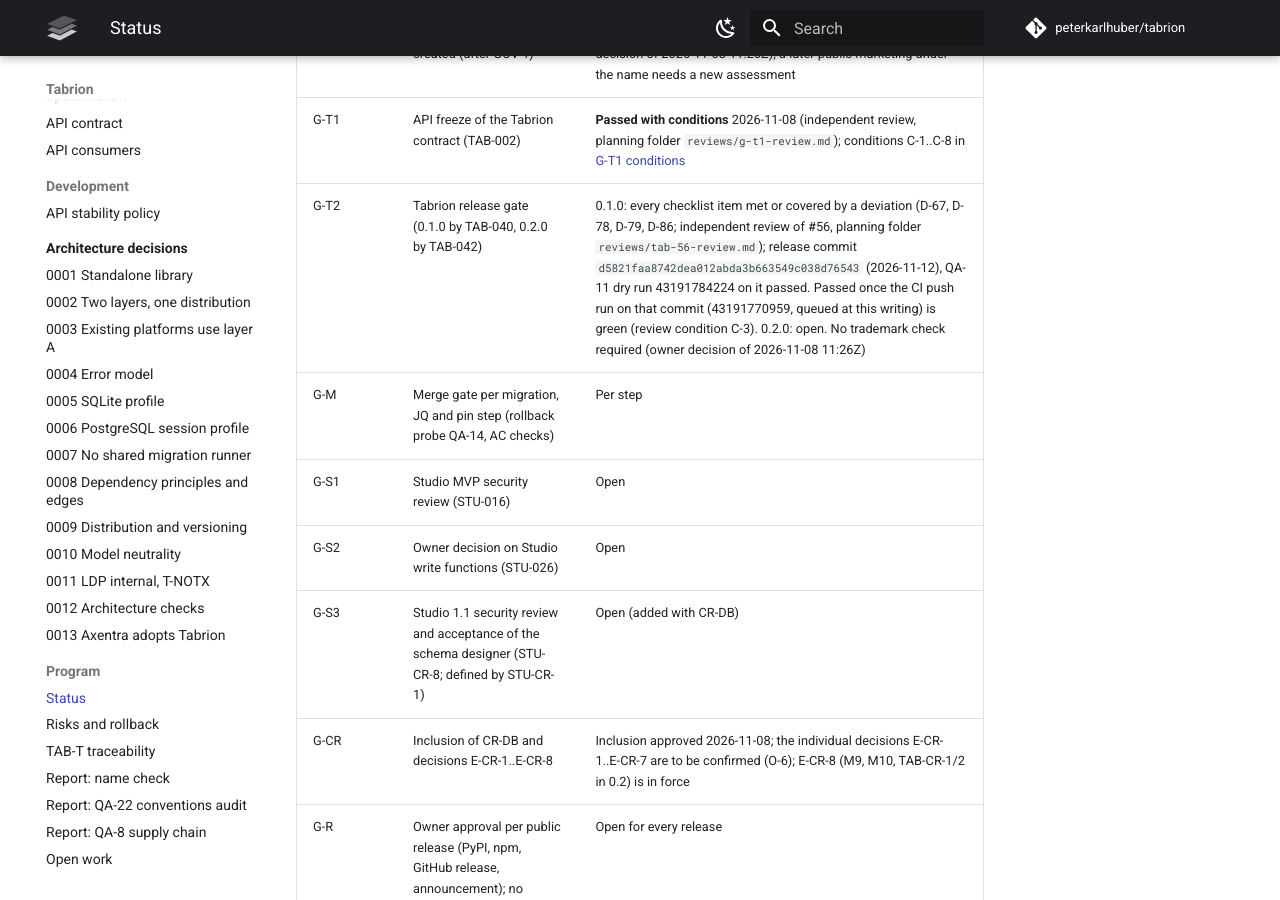
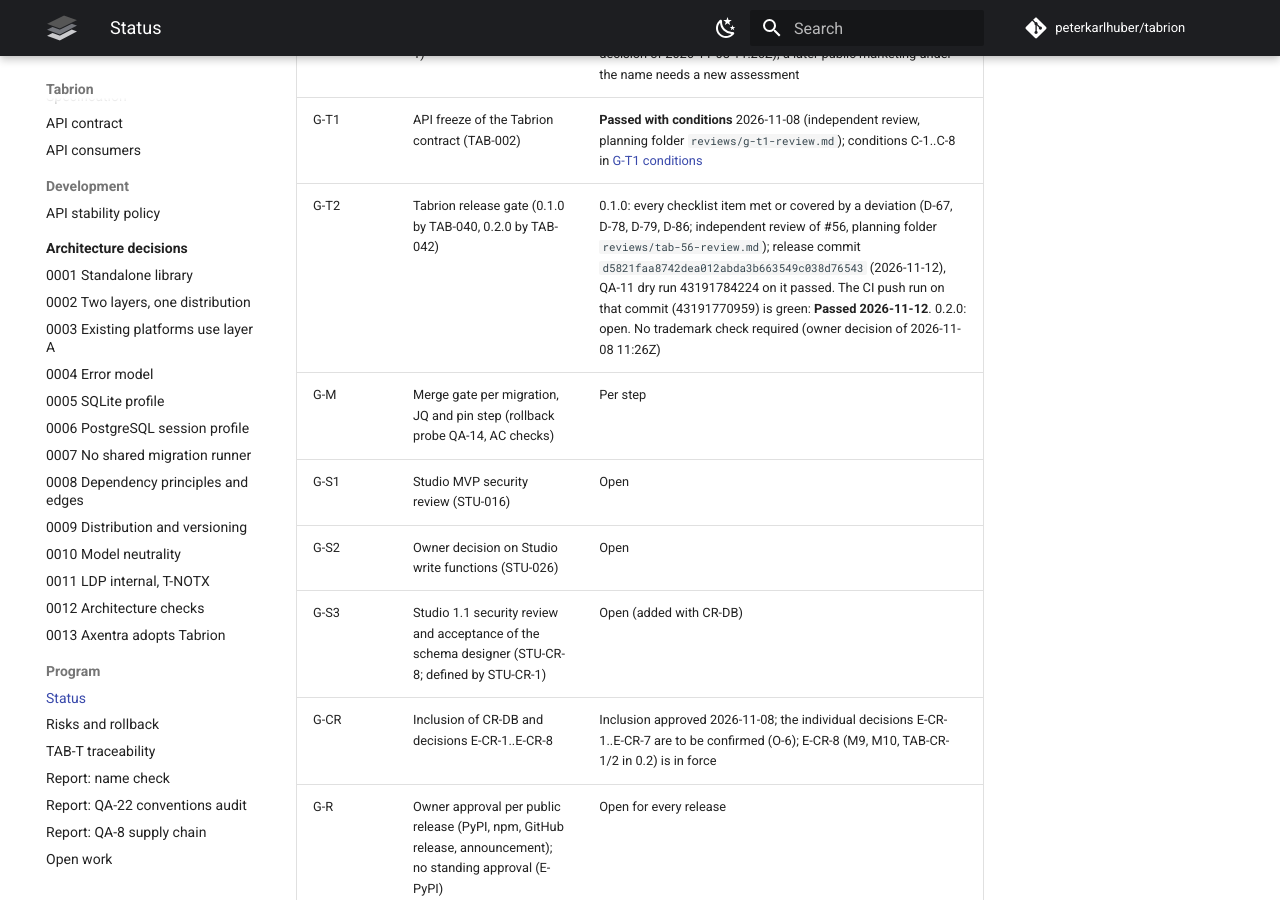
Before and after one commit to peterkarlhuber/tabrion, an MkDocs documentation site: the page built from docs/program/STATUS.md, in a window 1280 px wide and 900 px high, scrolled down 2847 px. Built offline with MkDocs 1.6.1 and Material for MkDocs 9.7.7, drawn with Linux system fonts in a browser that asks for light colours; comment, search, counter and statistics services are not loaded.

Commit message:
Record G-T2 for 0.1.0 as passed (push CI 43191770959 green)
Co-Authored-By: Claude Opus 5.5 <noreply@anthropic.com>
Claude-Session: https://claude.ai/code/session_011tY7TC7Nu5VGro3DJGJcv8

```diff
--- a/docs/program/STATUS.md
+++ b/docs/program/STATUS.md
@@ -52,7 +52,7 @@ the owning thread reports it.
 | G-A | Overall plan approval | Passed 2026-11-07 |
 | G-0 | Name cleared, repositories may be created (after GOV-1) | Passed conditionally: the owner keeps the name. The register check (O-3) is not ordered and no prerequisite of G-T2 (owner decision of 2026-11-08 11:26Z); a later public marketing under the name needs a new assessment |
 | G-T1 | API freeze of the Tabrion contract (TAB-002) | **Passed with conditions** 2026-11-08 (independent review, planning folder `reviews/g-t1-review.md`); conditions C-1..C-8 in [G-T1 conditions](#g-t1-conditions) |
-| G-T2 | Tabrion release gate (0.1.0 by TAB-040, 0.2.0 by TAB-042) | 0.1.0: every checklist item met or covered by a deviation (D-67, D-78, D-79, D-86; independent review of #56, planning folder `reviews/tab-56-review.md`); release commit `d5821faa8742dea012abda3b663549c038d76543` (2026-11-12), QA-11 dry run 43191784224 on it passed. Passed once the CI push run on that commit (43191770959, queued at this writing) is green (review condition C-3). 0.2.0: open. No trademark check required (owner decision of 2026-11-08 11:26Z) |
+| G-T2 | Tabrion release gate (0.1.0 by TAB-040, 0.2.0 by TAB-042) | 0.1.0: every checklist item met or covered by a deviation (D-67, D-78, D-79, D-86; independent review of #56, planning folder `reviews/tab-56-review.md`); release commit `d5821faa8742dea012abda3b663549c038d76543` (2026-11-12), QA-11 dry run 43191784224 on it passed. The CI push run on that commit (43191770959) is green: **Passed 2026-11-12**. 0.2.0: open. No trademark check required (owner decision of 2026-11-08 11:26Z) |
 | G-M | Merge gate per migration, JQ and pin step (rollback probe QA-14, AC checks) | Per step |
 | G-S1 | Studio MVP security review (STU-016) | Open |
 | G-S2 | Owner decision on Studio write functions (STU-026) | Open |
```
